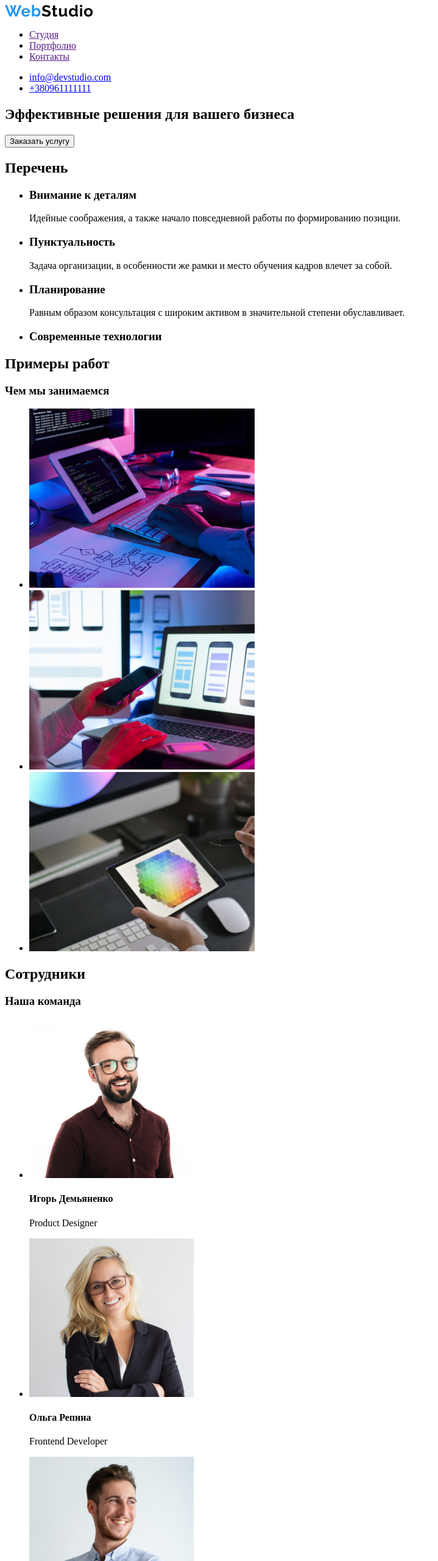
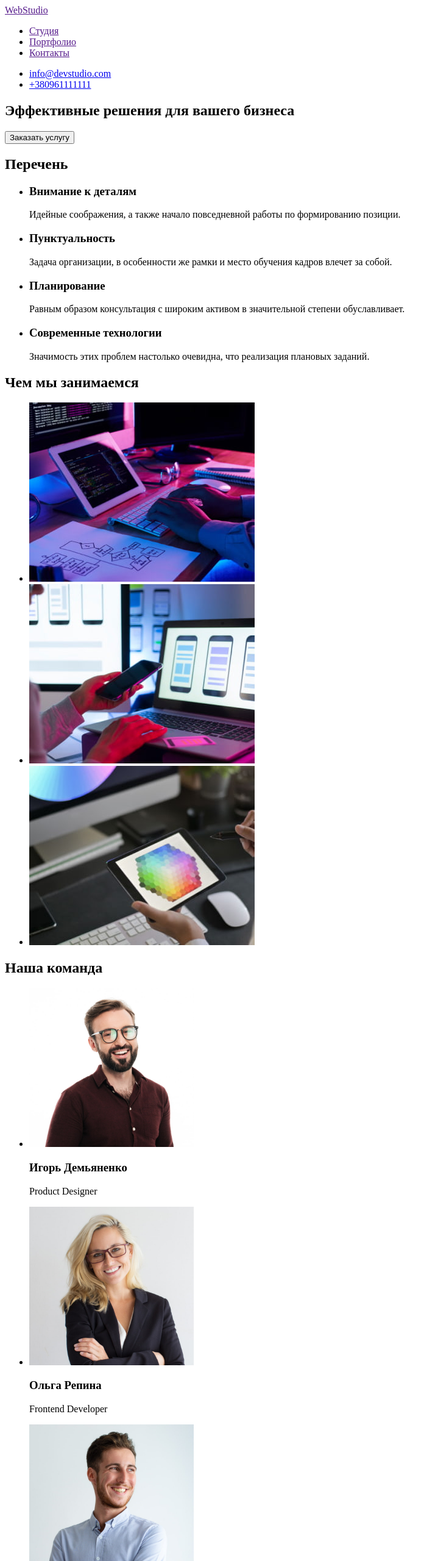
Before and after one commit to Nadya-Golovko/goit-markup-hw-01, a plain HTML site: page index.html in a window 1280 px wide. Shown: the top 2560 px of the page at 61% size, without its empty margins (0-719 px from the left). Drawn offline with Linux system fonts and the light colour scheme.

Commit message:
commit завершение

```diff
--- a/index.html
+++ b/index.html
@@ -10,9 +10,7 @@
     <!--   Шапка профиля логотип -->
     <header class="">
         <nav>
-          <a href="/">
-            <img src="./images/logo.svg" alt=""/>
-            </a>
+        <a href="">WebStudio</a>
           <ul>
             <li> <a href="">Студия</a> </li>
             <li> <a href="">Портфолио</a> </li>
@@ -20,24 +18,24 @@
 
           </ul>
 <!--   Контакты -->
-          <div>
+
             <ul>
                  <li> <a href="mailto:info@devstudio.com">info@devstudio.com</a></li>
 
                  <li> <a href="tel:+380961111111">+380961111111</a></li>
             </ul>
-          </div>
+
         </nav>
     </header>
 <!--   большое основное приветствие вход -->
-    <div>
+
      <section>
          <h1>Эффективные решения для вашего бизнеса</h1>
         <button> Заказать услугу</button>
 
      </section>
 
-    </div>
+
 
     <main>
 <!--   описание деятельсти  -->
@@ -58,7 +56,7 @@
             </li>
             <li>
                 <h3>Современные технологии</h3>
-                <p></p>
+                <p>Значимость этих проблем настолько очевидна, что реализация плановых заданий.</p>
             </li>
         </ul>
 
@@ -66,9 +64,9 @@
 <!--   Фото деятельсти  -->
     <section>
 
-      <h2>Примеры работ</h2>
+      <h2>Чем мы занимаемся</h2>
 
-      <h3>Чем мы занимаемся</h3>
+
        <ul>
            <li>
                <img src="./images/fotorab.jpg" alt="фото рабочий стол" width= "370">
@@ -84,28 +82,28 @@
 <!--   Фото сотрудкики   -->
     <section>
 
-        <h2>Сотрудники</h2>
+        <h2>Наша команда</h2>
 
-        <h3>Наша команда</h3>
+
         <ul>
             <li>
                 <img src="./images/scfoto.jpg" alt="фото дизайнера " width="270">
-                <h4> Игорь Демьяненко </h4>
+                <h3> Игорь Демьяненко </h3>
                 <p> Product Designer</p>
             </li>
             <li>
                 <img src="./images/scfoto2.jpg" alt="фото фронтент" width="270">
-                <h4> Ольга Репина </h4>
+                <h3> Ольга Репина </h3>
                 <p> Frontend Developer</p>
             </li>
             <li>
                 <img src="./images/scfoto3.jpg" alt="фото маркетолог" width="270">
-                <h4> Николай Тарасов </h4>
+                <h3> Николай Тарасов </h3>
                 <p> Marketing</p>
             </li>
             <li>
                 <img src="./images/scfoto4.jpg" alt="фото юи дизайнера " width="270">
-                <h4> Михаил Ермаков </h4>
+                <h3> Михаил Ермаков </h3>
                 <p> UI Designer</p>
             </li>
         </ul>
@@ -114,13 +112,15 @@
     </main>
 <!--футер -->
 <footer>
+    <a href="">WebStudio</a>
     <address>
+
     <ul>
-      <li><a href="/">
-        <img src="./images/logo.svg" alt="" /></a></li>
+
       <li>
-      г. Киев, <br />
-      Бульвар Леси Украинки, д. 26, <br /></li>
+          <a href="">г. Киев,
+        Бульвар Леси Украинки, д. 26,</a>
+       </li>
       <li><a href="mailto:info@example.com">info@example.com</a></li>
       <li><a href="tel:+380961111111">+380961111111</a></li>
     </ul>
```
Also changed, not shown: images/logo.svg (deleted).
